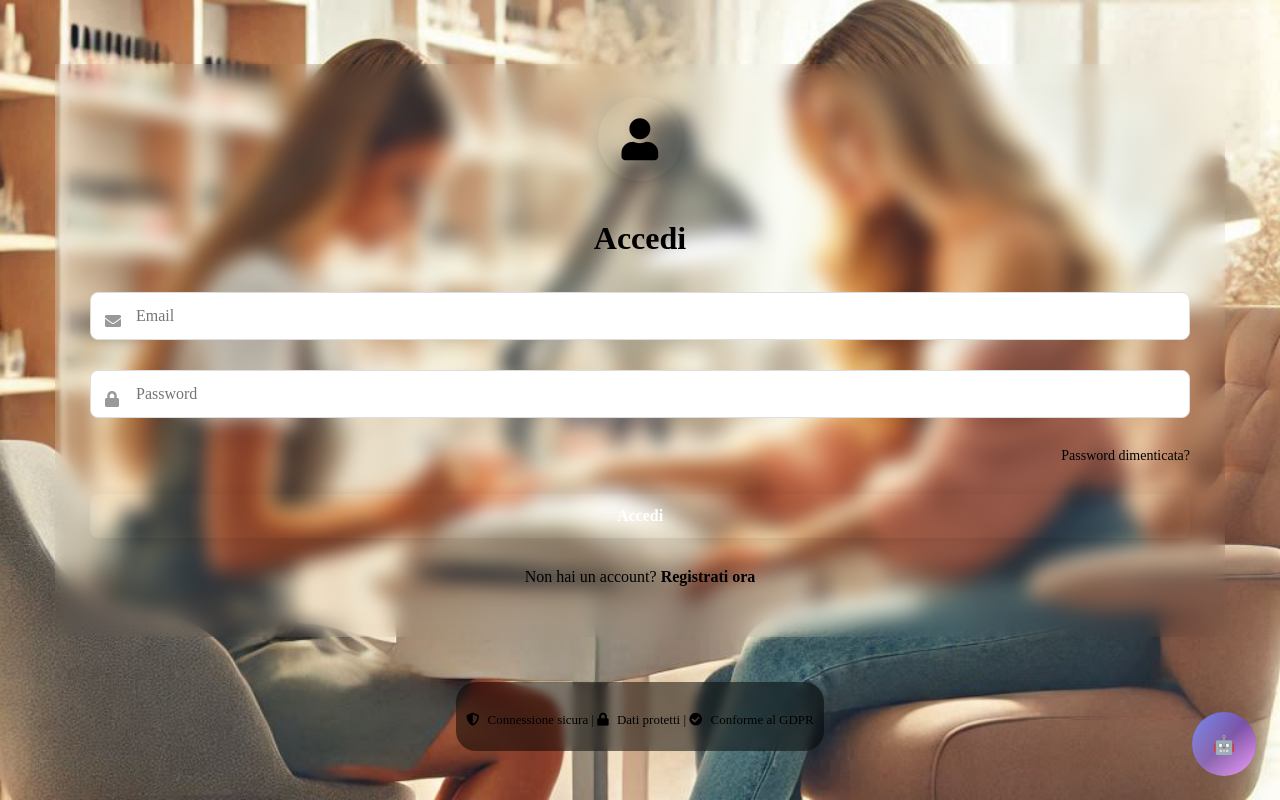
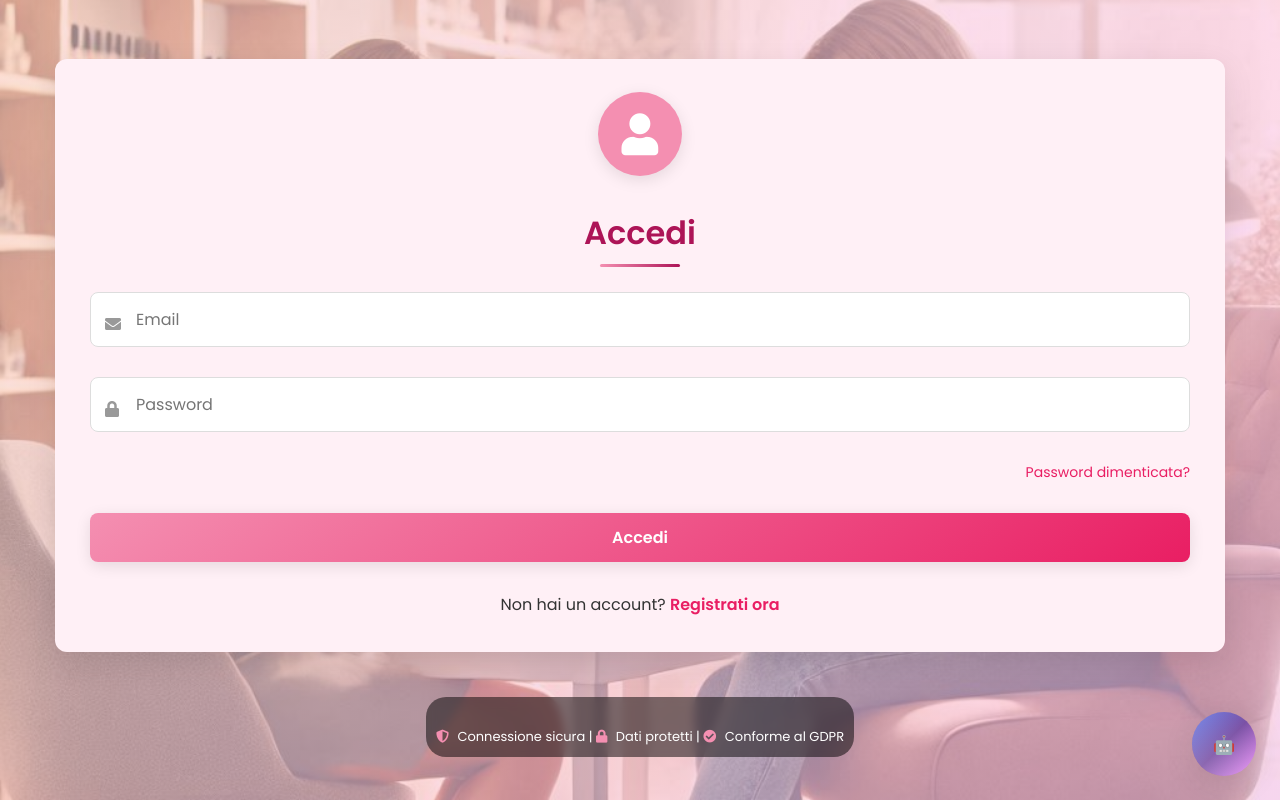
Before and after one commit to Rufda/primo-sito-web, a website: page index.html in a window 1280 px wide. Drawn offline with Linux system fonts and the light colour scheme; no server answers.

Commit message:
Restore global styles and add animated background

```diff
--- a/global.css
+++ b/global.css
@@ -1,4 +1,18 @@
- main
+@import url('https://fonts.googleapis.com/css2?family=Poppins:wght@400;600&display=swap');
+
+:root {
+    --primary-color: #e91e63;
+    --primary-light: #f48fb1;
+    --primary-dark: #ad1457;
+    --secondary-color: #ffffff;
+    --background-light: #fff0f6;
+    --background-medium: #ffe3ec;
+    --shadow-color: rgba(0, 0, 0, 0.1);
+    --text-dark: #333;
+    --text-light: #ffffff;
+    --border-radius: 12px;
+    --transition-speed: 0.3s;
+    font-family: 'Poppins', Arial, sans-serif;
 }
 
 * {
@@ -10,10 +24,34 @@
 body {
     min-height: 100vh;
     color: var(--text-dark);
-main
+    background: linear-gradient(135deg, var(--background-light), var(--background-medium));
+}
+
+.container {
+    width: 90%;
+    max-width: 1200px;
+    margin: 0 auto;
+}
+
+.button {
+    background: linear-gradient(145deg, var(--primary-light), var(--primary-color));
+    color: var(--text-light);
+    border: none;
+    padding: 10px 20px;
+    border-radius: var(--border-radius);
+    cursor: pointer;
+    transition: background var(--transition-speed), transform var(--transition-speed);
+}
+
+.button:hover {
+    background: linear-gradient(145deg, var(--primary-color), var(--primary-dark));
+    transform: translateY(-2px);
+}
+
+.button:active {
+    transform: translateY(0);
 }
 
 button, input, textarea {
     font-family: inherit;
 }
-main
--- a/style.css
+++ b/style.css
@@ -50,3 +50,22 @@ button:focus, a:focus, input:focus, textarea:focus, select:focus {
 .overflow-hidden {
     overflow: hidden;
 }
+
+/* Animated gradient background overlay */
+body::after {
+    content: "";
+    position: fixed;
+    inset: 0;
+    z-index: -1;
+    pointer-events: none;
+    background: linear-gradient(120deg, #ff9a9e, #fad0c4, #fbc2eb, #a18cd1);
+    background-size: 300% 300%;
+    animation: waveBackground 30s ease infinite;
+    opacity: 0.6;
+}
+
+@keyframes waveBackground {
+    0% { background-position: 0% 50%; }
+    50% { background-position: 100% 50%; }
+    100% { background-position: 0% 50%; }
+}
```
